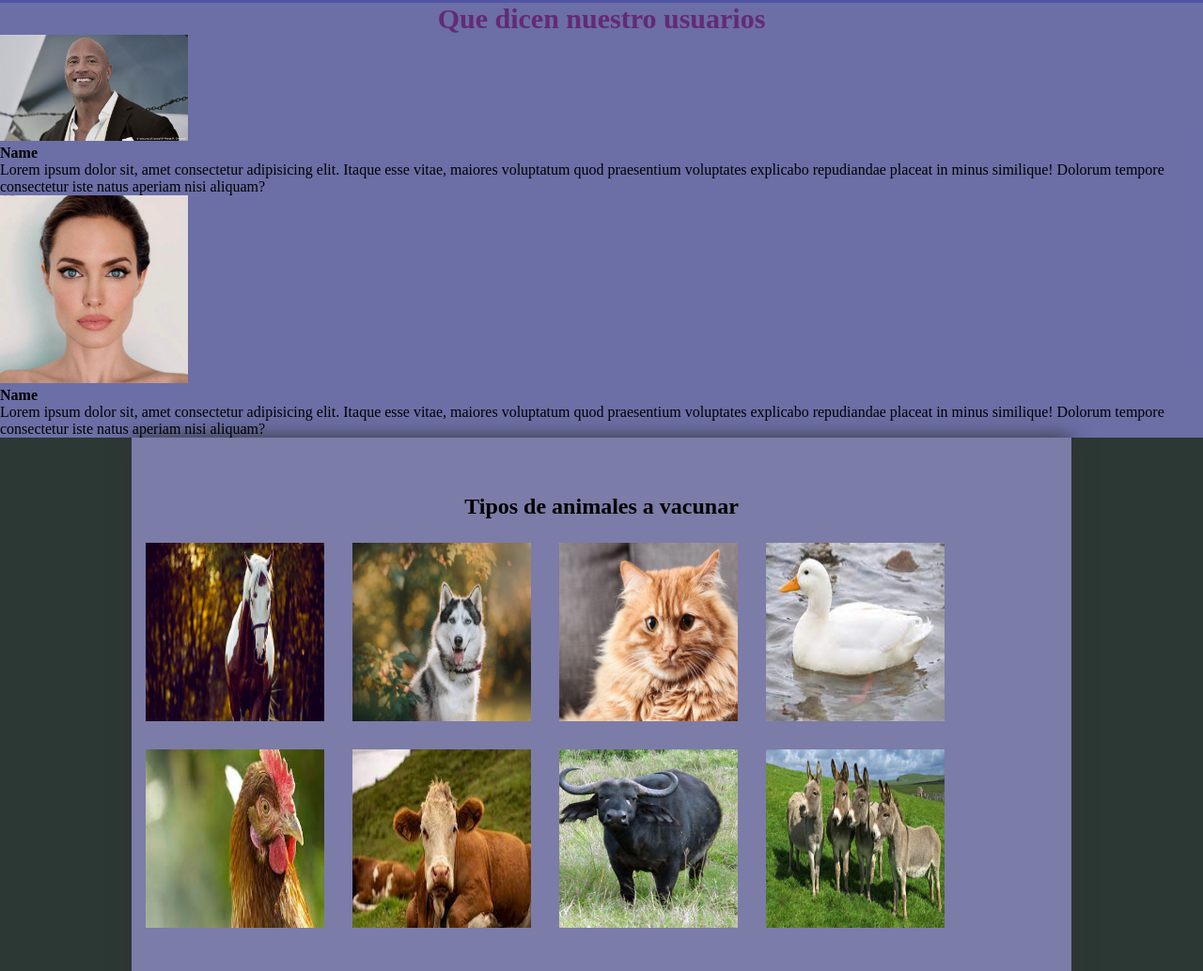
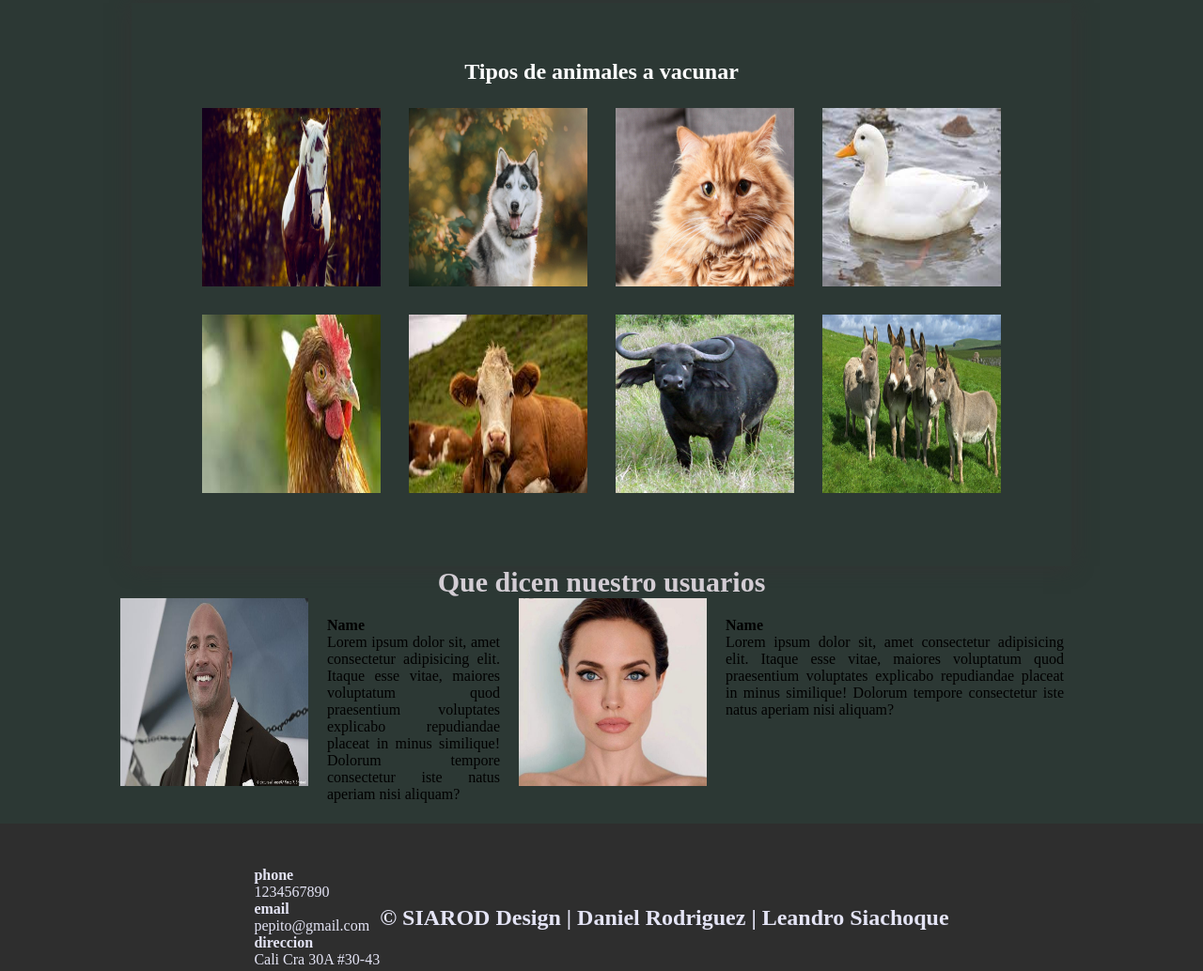
Before and after one commit to Danielr30375016/Sistema_de_vacunacion, a plain HTML site: page index.html in a window 1280 px wide. Shown: the part 1636-2670 px from the top of the page at 94% size. Drawn offline with Linux system fonts and the light colour scheme; a web font is replaced by a local one.

Commit message:
Se modifco la interfaz de index

```diff
--- a/Estilos/estilos.css
+++ b/Estilos/estilos.css
@@ -22,7 +22,7 @@ main {
 }
 
 .titulo {
-    color: #642a73;
+    color: #d3cdd4;
     font-size: 30px;
     text-align: center;
 }
@@ -35,7 +35,7 @@ header {
     background: #7F7FD5;
     /* fallback for old browsers */
     background: -webkit-linear-gradient(to right, hsla(176, 68%, 74%, 0.589), hsla(219, 67%, 72%, 0.623), #2e2e7e), url(Imagenes/toro_fondo.jpg);
-    background: linear-gradient(to right, hsla(130, 63%, 43%, 0.589), hsla(113, 93%, 61%, 0.623), #4fbb46), url(../Imagenes/toro_fondo.jpg);
+    background: linear-gradient(to right, hsla(130, 36%, 29%, 0.589), hsla(113, 38%, 48%, 0.623), #3e613b), url(../Imagenes/toro_fondo.jpg);
     /* background-size: cover; cubre toda la zona y no la repite */
     background-size: cover;
     /* background-attachment: fixed; genera el efecto de que la imagen se mueve con respecto al fondo */
@@ -49,17 +49,19 @@ nav {
 }
 
 nav a {
-    color: #ece2e2;
+    color: #272020;
     font-weight: 300;
     text-decoration: none;
     margin-right: 10px;
+    font-weight: bold;
 }
 
 nav a:hover {
-    color: #c09898;
+    color: #e6cbcb;
     font-weight: 300;
     text-decoration: none;
     margin-right: 10px;
+    border-bottom: 2px solid #2c3834;
 }
 
 .wave {
@@ -103,10 +105,11 @@ header .textos-header {
 
 .contenido-textos h3 {
     margin-bottom: 15px;
+    color: #ffffff;
 }
 
 .contenido-textos h3 span {
-    background: #3f3f97;
+    background: #3f9743;
     color: #fff;
     border-radius: 50%;
     display: inline-block;
@@ -122,10 +125,11 @@ header .textos-header {
     padding: 0px 0px 30px 18px;
     text-align: justify;
     font-weight: 300;
+    color: #fff;
 }
 
 .portafolio {
-    background: #5d5dcac0;
+    background: #2c3834;
 }
 
 .galeria-port {
@@ -138,6 +142,7 @@ header .textos-header {
 .contenedor h2 {
     text-align: center;
     padding-bottom: 10px;
+    color: #fff;
 }
 
 .imagen-port {
@@ -147,7 +152,7 @@ header .textos-header {
     overflow: hidden;
     position: relative;
     cursor: pointer;
-    box-shadow: 0 0 6px 0 rgba(0, 0, 0, .5);
+    box-shadow: 0 0 6px 0 rgba(245, 245, 245, 0.952);
 }
 
 .imagen-port>img {
@@ -158,8 +163,17 @@ header .textos-header {
     background-repeat: no-repeat;
 }
 
-.clientes-contenedor {
-    background: #8e8ee7a4;
+.clientes-contenedor .cards{
+    display: flex;
+    justify-content: center;
+    padding-bottom: 40px;
+}
+
+.cards .card {
+    display: flex;
+    width: 80%;
+    height: 200px;
+
 }
 
 .cards .card img {
@@ -167,32 +181,40 @@ header .textos-header {
     height: auto;
 }
 
+.card .contenido-texto-cad {
+    width: 400px;
+    text-align: justify;
+    padding: 20px;
+
+}
+
 .auto-services .contenedor {
 
     width: 80%;
     height: 600px;
-    background: #7c7ca8;
     box-shadow: 0 0 20px #333;
 }
 
 .auto-services .contenedor h2 {
     text-align: center;
     justify-content: center;
+    color: #fff;
 }
 
 .servicio-ind {
     display: flex;
     flex-wrap: wrap;
+    justify-content: center;
 
 }
 
-.servicio-ind img{
+.servicio-ind img {
     width: 220px;
     height: 220px;
     padding: 15px;
 }
 
-footer{
+footer {
     display: flex;
     align-items: center;
     justify-content: center;
--- a/index.html
+++ b/index.html
@@ -136,31 +136,6 @@
             </div>
         </section>
 
-        <section class="clientes-contenedor">
-            <h2 class="titulo">Que dicen nuestro usuarios</h2>
-            <div class="cards">
-                <div class="card">
-                    <img src="Imagenes/rostro2.jpg" alt="">
-                    <div class="contnido-texto-cad">
-                        <h4>Name</h4>
-                        <p>Lorem ipsum dolor sit, amet consectetur adipisicing elit. Itaque esse vitae, maiores
-                            voluptatum quod praesentium voluptates explicabo repudiandae placeat in minus similique!
-                            Dolorum tempore consectetur iste natus aperiam nisi aliquam?</p>
-                    </div>
-
-                    <div class="card">
-                        <img src="Imagenes/rostro1.jpg" alt="">
-                        <div class="contenido-texto-cad">
-                            <h4>Name</h4>
-                            <p>Lorem ipsum dolor sit, amet consectetur adipisicing elit. Itaque esse vitae, maiores
-                                voluptatum quod praesentium voluptates explicabo repudiandae placeat in minus similique!
-                                Dolorum tempore consectetur iste natus aperiam nisi aliquam?</p>
-                        </div>
-
-
-                    </div>
-                </div>
-        </section>
         <section class="auto-services">
             <div class="contenedor">
                 <h2 class="title">Tipos de animales a vacunar</h2>
@@ -186,6 +161,33 @@
 
             </div>
         </section>
+
+        <section class="clientes-contenedor">
+            <h2 class="titulo">Que dicen nuestro usuarios</h2>
+            <div class="cards">
+                <div class="card">
+                    <img src="Imagenes/rostro2.jpg" alt="">
+                    <div class="contenido-texto-cad">
+                        <h4>Name</h4>
+                        <p>Lorem ipsum dolor sit, amet consectetur adipisicing elit. Itaque esse vitae, maiores
+                            voluptatum quod praesentium voluptates explicabo repudiandae placeat in minus similique!
+                            Dolorum tempore consectetur iste natus aperiam nisi aliquam?</p>
+                    </div>
+
+                    <div class="card">
+                        <img src="Imagenes/rostro1.jpg" alt="">
+                        <div class="contenido-texto-cad">
+                            <h4>Name</h4>
+                            <p>Lorem ipsum dolor sit, amet consectetur adipisicing elit. Itaque esse vitae, maiores
+                                voluptatum quod praesentium voluptates explicabo repudiandae placeat in minus similique!
+                                Dolorum tempore consectetur iste natus aperiam nisi aliquam?</p>
+                        </div>
+
+
+                    </div>
+                </div>
+        </section>
+
     </main>
     <footer>
         <div class="contenedor-footer">
```
